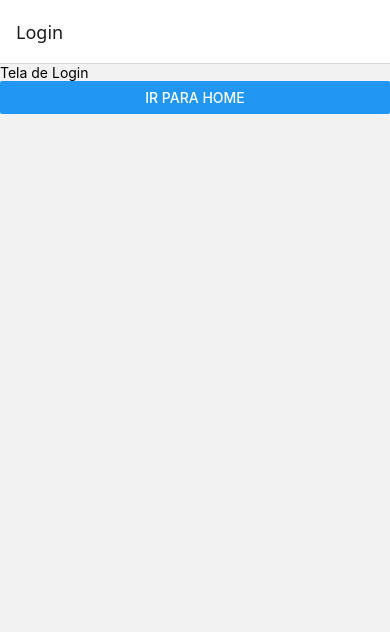
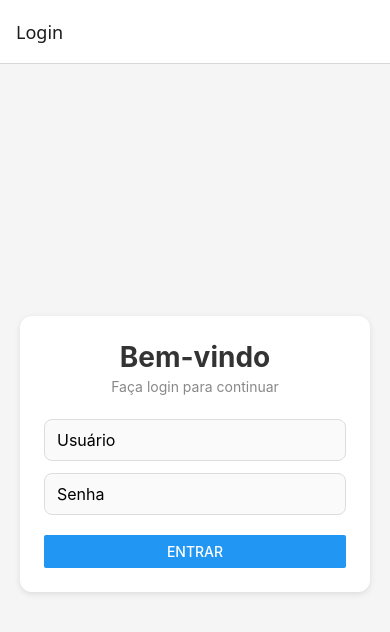
Before and after one commit to EduardoMenen/mobile-fakestore-project, a React Native app: screen /Login in a window 390 px wide. Shown: the top 632 px of the page. Built offline with nearby package versions, Linux system fonts and the light colour scheme.

Commit message:
feat: tela de login funcional com autenticação

```diff
--- a/src/screens/LoginScreen.js
+++ b/src/screens/LoginScreen.js
@@ -1,16 +1,136 @@
-import React from 'react';
-import { View, Text, Button } from 'react-native';
+import React, { useState } from 'react';
+import {
+  View,
+  Text,
+  TextInput,
+  Button,
+  Alert,
+  ActivityIndicator,
+  StyleSheet,
+  KeyboardAvoidingView,
+  Platform,
+} from 'react-native';
+import { getUsers, login } from '../api/auth';
 
 function LoginScreen({ navigation }) {
+  const [username, setUsername] = useState('');
+  const [password, setPassword] = useState('');
+  const [loading, setLoading] = useState(false);
+
+  async function handleLogin() {
+    if (!username || !password) {
+      Alert.alert('Atenção', 'Preencha usuário e senha.');
+      return;
+    }
+
+    setLoading(true);
+
+    try {
+      const users = await getUsers();
+      const userExists = users.find(
+        (u) => u.username === username && u.password === password
+      );
+
+      if (!userExists) {
+        Alert.alert('Erro', 'Usuário ou senha inválidos.');
+        return;
+      }
+
+      await login(username, password);
+      navigation.replace('Home');
+    } catch (error) {
+      Alert.alert('Erro', 'Falha ao realizar login. Verifique sua conexão.');
+      console.log('Erro no login:', error);
+    } finally {
+      setLoading(false);
+    }
+  }
+
   return (
-    <View>
-      <Text>Tela de Login</Text>
-      <Button
-        title="Ir para Home"
-        onPress={() => navigation.navigate('Home')}
-      />
-    </View>
+    <KeyboardAvoidingView
+      style={styles.container}
+      behavior={Platform.OS === 'ios' ? 'padding' : undefined}
+    >
+      <View style={styles.card}>
+        <Text style={styles.title}>Bem-vindo</Text>
+        <Text style={styles.subtitle}>Faça login para continuar</Text>
+
+        <TextInput
+          style={styles.input}
+          placeholder="Usuário"
+          value={username}
+          onChangeText={setUsername}
+          autoCapitalize="none"
+          editable={!loading}
+        />
+
+        <TextInput
+          style={styles.input}
+          placeholder="Senha"
+          value={password}
+          onChangeText={setPassword}
+          secureTextEntry
+          editable={!loading}
+        />
+
+        {loading ? (
+          <ActivityIndicator size="large" color="#007AFF" style={styles.loader} />
+        ) : (
+          <View style={styles.buttonContainer}>
+            <Button title="Entrar" onPress={handleLogin} />
+          </View>
+        )}
+      </View>
+    </KeyboardAvoidingView>
   );
 }
 
+const styles = StyleSheet.create({
+  container: {
+    flex: 1,
+    backgroundColor: '#f5f5f5',
+    justifyContent: 'center',
+    paddingHorizontal: 20,
+  },
+  card: {
+    backgroundColor: '#fff',
+    borderRadius: 12,
+    padding: 24,
+    shadowColor: '#000',
+    shadowOffset: { width: 0, height: 2 },
+    shadowOpacity: 0.1,
+    shadowRadius: 6,
+    elevation: 3,
+  },
+  title: {
+    fontSize: 28,
+    fontWeight: 'bold',
+    color: '#333',
+    textAlign: 'center',
+    marginBottom: 4,
+  },
+  subtitle: {
+    fontSize: 14,
+    color: '#888',
+    textAlign: 'center',
+    marginBottom: 24,
+  },
+  input: {
+    borderWidth: 1,
+    borderColor: '#ddd',
+    borderRadius: 8,
+    paddingHorizontal: 12,
+    paddingVertical: 10,
+    marginBottom: 12,
+    fontSize: 16,
+    backgroundColor: '#fafafa',
+  },
+  buttonContainer: {
+    marginTop: 8,
+  },
+  loader: {
+    marginTop: 16,
+  },
+});
+
 export default LoginScreen;
```
